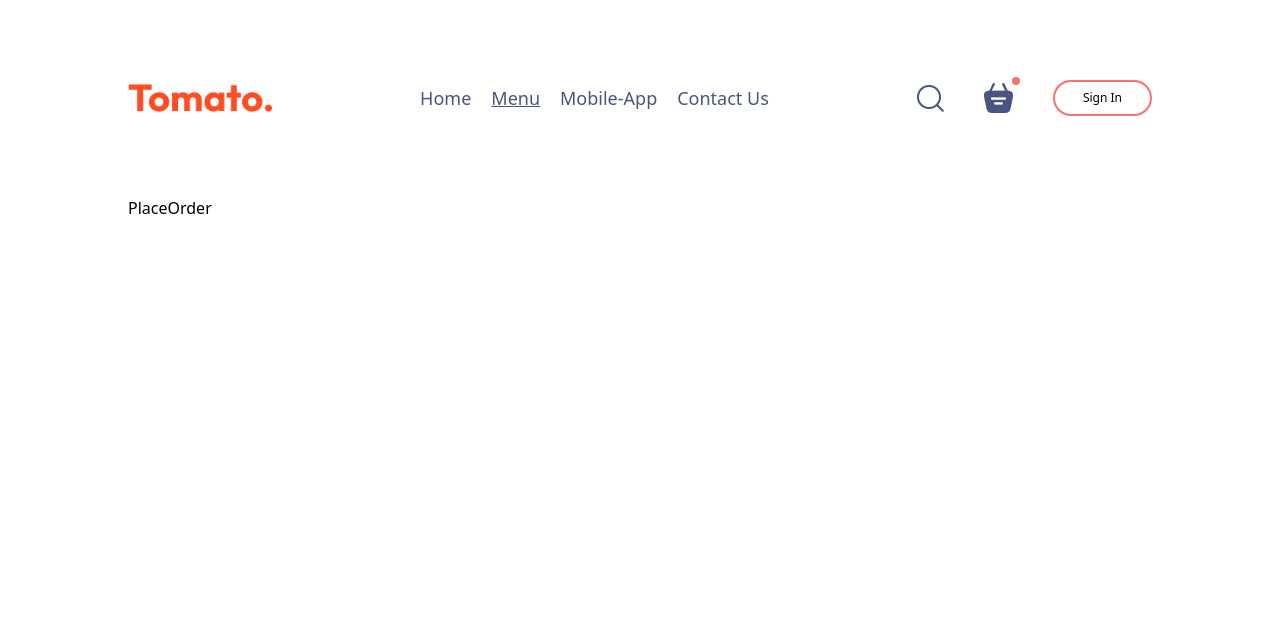
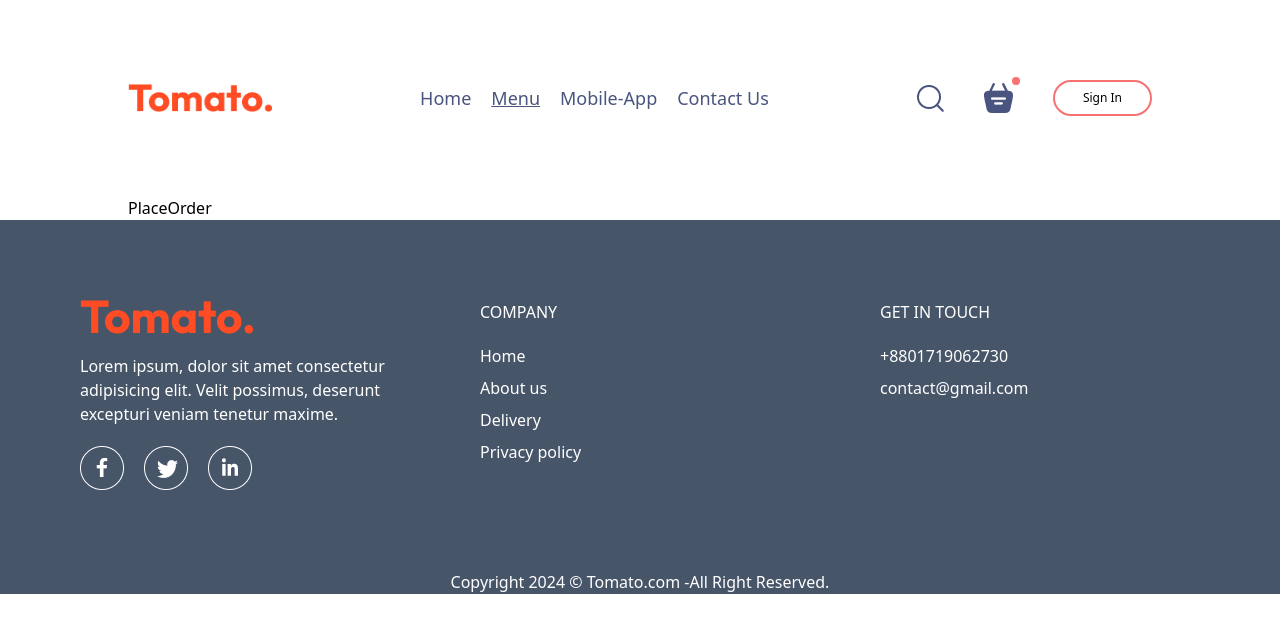
Before and after one commit to sakib-code00/food-del, a React (Vite) app in the folder frontend/: page /order in a window 1280 px wide. Shown: the top 632 px of the page. Built offline with nearby package versions, Linux system fonts and the light colour scheme.

Commit message:
Footer component is added (2:00)

```diff
--- a/frontend/src/App.jsx
+++ b/frontend/src/App.jsx
@@ -5,10 +5,12 @@ import { Route, Routes } from 'react-router-dom'
 import Home from './pages/Home/Home'
 import Cart from './pages/Cart/Cart'
 import PlaceOrder from './pages/PlaceOrder/PlaceOrder'
+import Footer from './components/Footer/Footer'
 
 const App = () => {
   return (
-    <div class='w-4/5 m-auto'>
+    <>
+      <div class='w-4/5 m-auto'>
       <Navbar></Navbar>
       <Routes>
         <Route path='/' element={<Home></Home>}></Route>
@@ -17,6 +19,9 @@ const App = () => {
       </Routes>
 
     </div>
+    <Footer> </Footer>
+    </>
+
   )
 }
 
--- /dev/null
+++ b/frontend/src/components/AppDownload/AppDownload.jsx
@@ -0,0 +1,16 @@
+import React from 'react'
+import { assets } from '../../assets/assets'
+
+const AppDownload = () => {
+  return (
+    <div class="m-auto mt-24 text-2xl text-center font-bold w-full">
+        <p>For Better Experience Download <br />Tomato App</p>
+        <div class="flex item center gap-3 mt-10">
+            <img class="w-64 cursor-pointer" src={assets.play_store} alt="" />
+            <img class="w-64 cursor-pointer" src={assets.app_store} alt="" />
+        </div>
+    </div>
+  )
+}
+
+export default AppDownload
--- a/frontend/src/components/ExploreMenu/ExploreMenu.jsx
+++ b/frontend/src/components/ExploreMenu/ExploreMenu.jsx
@@ -10,7 +10,7 @@ const ExploreMenu = ({category, setCategory}) => {
             {menu_list.map((item,index)=>{
                 return (
                     <div onClick={()=>setCategory(prev=>prev===item.menu_name?"All":item.menu_name)} key={index} className='explore-menu-list-item'>
-                        <img class="w-36 min-w-20 rounded-full cursor-pointer" src={item.menu_image} alt=''></img>
+                        <img className={category === item.menu_name?"border-solid border-8 rounded-full border-red-400":"w-36 min-w-20 rounded-full cursor-pointer"} class="w-36 min-w-20 rounded-full cursor-pointer" src={item.menu_image} alt=''></img>
                         <p class="mt-2 text-slate-700 text-base cursor-pointer">{item.menu_name}</p>
                     </div>
                 )
--- /dev/null
+++ b/frontend/src/components/FoodDisplay/FoodDisplay.jsx
@@ -0,0 +1,24 @@
+import React, { useContext } from 'react'
+import { StoreContext } from '../../context/StoreContext'
+import FoodItem from '../FoodItem/FoodItem'
+
+
+const FoodDisplay = ({category}) => {
+
+    const {food_list} = useContext(StoreContext)
+
+  return (
+    <div class="mt-7">
+        <h2 class="text-3xl font-bold">Top dishes near you</h2>
+        <div class="grid grid-cols-4 mt-7 gap-7">
+            {food_list.map((item,index)=>{
+              if(category==="All" || category===item.category){
+                return <FoodItem key={index} id={item._id} name={item.name} description={item.description} price={item.price} image={item.image}></FoodItem>
+              }
+            })}
+        </div>
+    </div>
+  )
+}
+
+export default FoodDisplay
--- /dev/null
+++ b/frontend/src/components/FoodItem/FoodItem.jsx
@@ -0,0 +1,40 @@
+import { useContext,} from 'react'
+import { assets } from '../../assets/assets'
+import { StoreContext } from '../../context/StoreContext'
+
+
+const FoodItem = ({id,name,price,description,image}) => {
+
+
+
+    const {cartItems,addToCart,removeFromCart} = useContext(StoreContext);
+
+
+
+  return (
+    <div class="w-full m-auto border-s border-4 rounded-2xl shadow-md transition transition-shadow " >
+        <div class="relative">
+            <img class="w-full rounded-t-2xl" src={image} alt="" />
+            {!cartItems[id]
+                ?<img class="w-9 absolute bottom-4 right-4 cursor-pointer rounded" onClick={()=>addToCart(id)} src={assets.add_icon_white} alt=""/>
+            :<div class="absolute bottom-4 right-4 flex items-start gap-2 p-1 bg-white rounded-full">
+                    <img  onClick={()=>removeFromCart(id)} src={assets.remove_icon_red} alt="" />
+                    <p>{cartItems(id)}</p>
+                    <img onClick={()=>addToCart(id)} src={assets.add_icon_green} alt="" />
+                </div>
+            }
+        </div>
+        <div class="p-5">
+            <div class="flex items-center justify-between mb-3">
+                <p class="text-base font-medium">{name}</p>
+                <img class="w-16" src={assets.rating_starts} alt="" />
+            </div>
+            <p class="text-slate-400 text-base">{description}</p>
+            <p class="text-red-500 text-red-500 text-xl font-bold mt-2 mb-0">${price}</p>
+        </div>
+
+    </div>
+  )
+}
+
+export default FoodItem
--- /dev/null
+++ b/frontend/src/components/Footer/Footer.jsx
@@ -0,0 +1,40 @@
+import React from 'react'
+import { assets } from '../../assets/assets'
+
+const Footer = () => {
+  return (
+    <div class=" bg-slate-600 flex flex-col items-center gap-5 px-20 pt-20 text-white">
+        <div class="w-ful grid grid-cols-3 gap-20" >
+            <div class="flex flex-col items-start gap-5">
+                <img src={assets.logo} alt="" />
+                <p>Lorem ipsum, dolor sit amet consectetur adipisicing elit. Velit possimus, deserunt excepturi veniam tenetur maxime.</p>
+                <div class="flex gap-5 items-start">
+                    <img src={assets.facebook_icon} alt="" />
+                    <img src={assets.twitter_icon} alt="" />
+                    <img src={assets.linkedin_icon} alt="" />
+                </div>
+            </div>
+            <div class="flex flex-col items-start gap-5">
+                <h2>COMPANY</h2>
+                <ul>
+                    <li class="mb-2 cursor-pointer">Home</li>
+                    <li class="mb-2 cursor-pointer">About us</li>
+                    <li class="mb-2 cursor-pointer">Delivery</li>
+                    <li class="mb-2 cursor-pointer">Privacy policy</li>
+                </ul>
+            </div>
+            <div class="flex flex-col items-start gap-5">
+                <h2>GET IN TOUCH</h2>
+                <ul>
+                    <li class="mb-2 cursor-pointer">+8801719062730</li>
+                    <li class="mb-2 cursor-pointer">contact@gmail.com</li>
+                </ul>
+            </div>
+        </div>
+        <hr class="w-full  my-5 mx-0 bg-gray-300 border-none" />
+        <p>Copyright 2024 &#169; Tomato.com -All Right Reserved.</p>
+    </div>
+  )
+}
+
+export default Footer
--- /dev/null
+++ b/frontend/src/context/StoreContext.jsx
@@ -0,0 +1,41 @@
+import { createContext, useEffect, useState } from "react";
+import { food_list } from "../assets/assets";
+export const StoreContext = createContext(null)
+
+const StoreContextProvider = (props) => {
+
+    const [cartItems,setCartItems] = useState({});
+
+    const addToCart = (itemId)=>{
+        if (!cartItems[itemId]){
+            setCartItems((prev)=>({...prev,[itemId]:1}))
+        }
+        else{
+            setCartItems((prev)=>({...prev,[itemId]:prev[itemId]+1}))
+        }
+    }
+
+    const removeFromCart = (itemId) => {
+        setCartItems((prev)=>({...prev,[itemId]:prev[itemId]-1}))
+    }
+
+    useEffect(()=>{
+        console.log(cartItems)
+
+    },[cartItems])
+
+    const contextValue = {
+        food_list,
+        cartItems,
+        setCartItems,
+        addToCart,
+        removeFromCart
+    }
+    return (
+        <StoreContext.Provider value={contextValue}>
+            {props.children}
+        </StoreContext.Provider>
+    )
+}
+
+export default StoreContextProvider
--- a/frontend/src/main.jsx
+++ b/frontend/src/main.jsx
@@ -4,9 +4,12 @@ import ReactDom from 'react-dom/client'
 import {BrowserRouter} from 'react-router-dom'
 import './index.css'
 import App from './App'
+import StoreContextProvider from './context/StoreContext'
 
 ReactDom.createRoot(document.getElementById('root')).render(
   <BrowserRouter>
-  <App></App>
+  <StoreContextProvider>
+    <App></App>
+  </StoreContextProvider>
   </BrowserRouter>
 )
--- a/frontend/src/pages/Home/Home.jsx
+++ b/frontend/src/pages/Home/Home.jsx
@@ -1,6 +1,8 @@
 import React, { useState } from 'react'
 import Header from '../../components/Header/Header'
 import ExploreMenu from '../../components/ExploreMenu/ExploreMenu'
+import FoodDisplay from '../../components/FoodDisplay/FoodDisplay';
+import AppDownload from '../../components/AppDownload/AppDownload';
 
 const Home = () => {
 const [category, setCategory] = useState("All");
@@ -9,6 +11,8 @@ const [category, setCategory] = useState("All");
     <div>
         <Header></Header>
         <ExploreMenu category={category} setCategory={setCategory}></ExploreMenu>
+        <FoodDisplay category={category}></FoodDisplay>
+        <AppDownload></AppDownload>
     </div>
   )
 }
```
